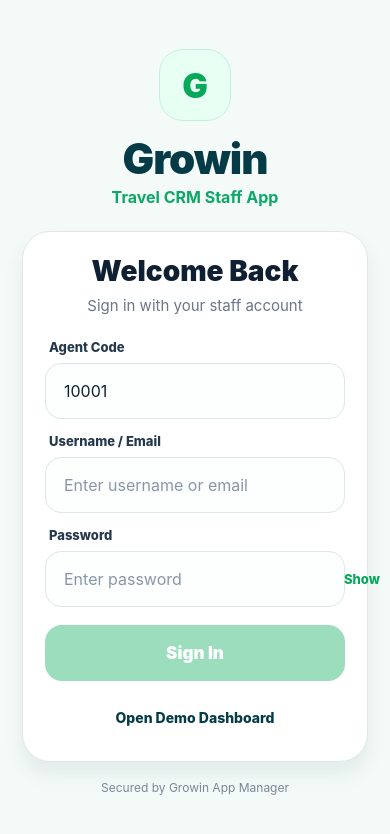
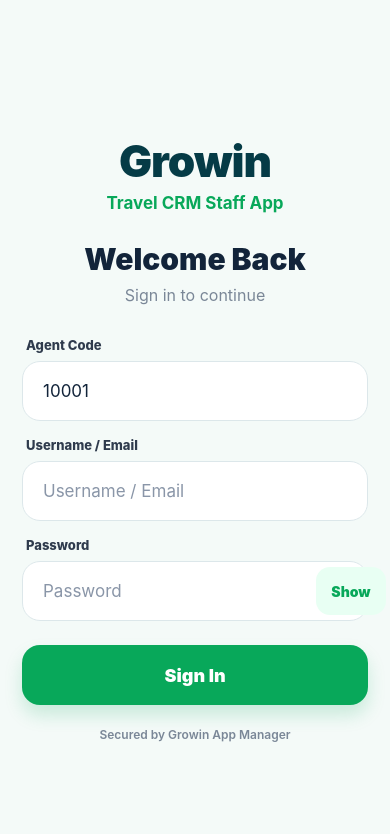
Before and after one commit to imran190/growin-staff-app, a React Native app: screen / in a window 390 px wide. Shown: the top 834 px of the page. Built offline with nearby package versions, Linux system fonts and the light colour scheme.

Commit message:
Add files via upload

```diff
--- a/App.js
+++ b/App.js
@@ -1,7 +1,6 @@
 import React, { useMemo, useState } from 'react';
 import {
   ActivityIndicator,
-  Alert,
   KeyboardAvoidingView,
   Platform,
   Pressable,
@@ -16,12 +15,11 @@
 
 const MANAGER_URL = 'https://crm.travbizz.com/growin_manager/growin_resolve_agent.php';
 
-function normalizeCrmUrl(url) {
-  if (!url) return '';
-  return String(url).trim().replace(/\/+$/, '');
+function cleanCrmUrl(url) {
+  return String(url || '').trim().replace(/\/+$/, '');
 }
 
-async function readJsonResponse(response) {
+async function parseJson(response) {
   const text = await response.text();
   try {
     return JSON.parse(text);
@@ -33,13 +31,15 @@
 async function resolveAgent(agentCode) {
   const url = `${MANAGER_URL}?agent_code=${encodeURIComponent(agentCode)}`;
   const response = await fetch(url, { method: 'GET' });
-  const data = await readJsonResponse(response);
+  const data = await parseJson(response);
 
   if (!response.ok || data.status === false) {
     throw new Error(data.message || 'Agent code not found');
   }
 
-  const apiBaseUrl = data.api_base_url || `${normalizeCrmUrl(data.crm_url)}/growin_app/growin_api.php`;
+  const crmUrl = cleanCrmUrl(data.crm_url);
+  const apiBaseUrl = data.api_base_url || `${crmUrl}/growin_app/growin_api.php`;
+
   if (!apiBaseUrl) {
     throw new Error('CRM API URL not found for this agent code');
   }
@@ -47,21 +47,21 @@
   return {
     agentCode,
     companyName: data.company_name || 'Growin CRM',
-    crmUrl: data.crm_url || '',
+    crmUrl,
     apiBaseUrl,
     loginEndpoint: data.login_endpoint || `${apiBaseUrl}?endpoint=auth.login`,
   };
 }
 
-async function loginToCrm(agentInfo, username, password) {
-  const response = await fetch(agentInfo.loginEndpoint, {
+async function loginToCrm(agent, username, password) {
+  const response = await fetch(agent.loginEndpoint, {
     method: 'POST',
     headers: {
       Accept: 'application/json',
       'Content-Type': 'application/json',
     },
     body: JSON.stringify({
-      agent_code: agentInfo.agentCode,
+      agent_code: agent.agentCode,
       username,
       email: username,
       password,
@@ -70,57 +70,43 @@
     }),
   });
 
-  const data = await readJsonResponse(response);
+  const data = await parseJson(response);
+
   if (!response.ok || data.status === false) {
-    throw new Error(data.message || 'Login failed. Please check username/password.');
+    throw new Error(data.message || 'Login failed. Username/password check karo.');
   }
+
   return data;
 }
 
-function StatCard({ label, value, note }) {
-  return (
-    <View style={styles.statCard}>
-      <Text style={styles.statLabel}>{label}</Text>
-      <Text style={styles.statValue}>{value}</Text>
-      <Text style={styles.statNote}>{note}</Text>
-    </View>
-  );
-}
+function DashboardScreen({ session, onLogout }) {
+  const displayName =
+    session?.user?.name ||
+    session?.name ||
+    session?.user_name ||
+    session?.username ||
+    'Staff User';
 
-function DashboardScreen({ session, onLogout }) {
-  const displayName = session?.user?.name || session?.user_name || session?.username || 'Staff User';
   const companyName = session?.agent?.companyName || session?.company_name || 'Growin CRM';
 
   return (
     <SafeAreaView style={styles.safe}>
       <StatusBar barStyle="dark-content" />
       <ScrollView contentContainerStyle={styles.dashboardWrap}>
-        <View style={styles.topBar}>
+        <View style={styles.dashboardTop}>
           <View>
-            <Text style={styles.smallText}>Welcome</Text>
+            <Text style={styles.mutedText}>Welcome</Text>
             <Text style={styles.dashboardTitle}>{displayName}</Text>
           </View>
-          <Pressable style={styles.logoutBtn} onPress={onLogout}>
+          <Pressable style={styles.logoutButton} onPress={onLogout}>
             <Text style={styles.logoutText}>Logout</Text>
           </Pressable>
         </View>
 
-        <View style={styles.heroCard}>
+        <View style={styles.dashboardHero}>
           <Text style={styles.heroTitle}>Organization Dashboard</Text>
           <Text style={styles.heroText}>{companyName}</Text>
-          <Text style={styles.heroDate}>Today overview</Text>
-        </View>
-
-        <View style={styles.grid}>
-          <StatCard label="Total Queries" value="--" note="CRM API connect next" />
-          <StatCard label="Confirmed" value="--" note="Selected period" />
-          <StatCard label="Payments" value="--" note="Pending / received" />
-          <StatCard label="Follow-ups" value="--" note="Today tasks" />
-        </View>
-
-        <View style={styles.infoCard}>
-          <Text style={styles.infoTitle}>Next Module</Text>
-          <Text style={styles.infoText}>Query list, query detail and staff dashboard cards will be connected screen by screen.</Text>
+          <Text style={styles.heroSub}>Login successful. Dashboard API next step me connect karenge.</Text>
         </View>
       </ScrollView>
     </SafeAreaView>
@@ -133,42 +119,37 @@
   const [password, setPassword] = useState('');
   const [showPassword, setShowPassword] = useState(false);
   const [loading, setLoading] = useState(false);
-  const [errorMessage, setErrorMessage] = useState('');
+  const [message, setMessage] = useState('');
   const [session, setSession] = useState(null);
 
-  const canSubmit = useMemo(() => {
-    return agentCode.trim().length >= 5 && username.trim().length > 0 && password.length > 0 && !loading;
-  }, [agentCode, username, password, loading]);
+  const isFormReady = useMemo(() => {
+    return agentCode.trim().length === 5 && username.trim().length > 0 && password.length > 0;
+  }, [agentCode, username, password]);
 
-  const handleLogin = async () => {
-    if (!canSubmit) {
-      setErrorMessage('Agent code, username aur password required hai.');
+  const handleSignIn = async () => {
+    if (loading) return;
+
+    setMessage('');
+
+    if (!isFormReady) {
+      setMessage('Agent Code 5 digit, Username aur Password required hai.');
       return;
     }
 
     setLoading(true);
-    setErrorMessage('');
+    setMessage('Agent code verify ho raha hai...');
 
     try {
-      const agentInfo = await resolveAgent(agentCode.trim());
-      const loginData = await loginToCrm(agentInfo, username.trim(), password);
-      setSession({ ...loginData, agent: agentInfo, username: username.trim() });
+      const agent = await resolveAgent(agentCode.trim());
+      setMessage('CRM login check ho raha hai...');
+      const loginData = await loginToCrm(agent, username.trim(), password);
+      setMessage('');
+      setSession({ ...loginData, agent, username: username.trim() });
     } catch (error) {
-      setErrorMessage(error.message || 'Unable to login');
+      setMessage(error?.message || 'Login nahi ho paya. CRM API check karo.');
     } finally {
       setLoading(false);
     }
-  };
-
-  const openDemo = () => {
-    setSession({
-      status: true,
-      username: 'Demo Staff',
-      agent: {
-        agentCode: agentCode || '10001',
-        companyName: 'Growin Demo CRM',
-      },
-    });
   };
 
   if (session) {
@@ -181,16 +162,12 @@
       <KeyboardAvoidingView behavior={Platform.OS === 'ios' ? 'padding' : undefined} style={styles.flex}>
         <ScrollView keyboardShouldPersistTaps="handled" contentContainerStyle={styles.loginWrap}>
           <View style={styles.brandBlock}>
-            <View style={styles.brandMark}>
-              <Text style={styles.brandMarkText}>G</Text>
-            </View>
             <Text style={styles.brand}>Growin</Text>
             <Text style={styles.brandSub}>Travel CRM Staff App</Text>
           </View>
 
-          <View style={styles.cardMain}>
           <Text style={styles.title}>Welcome Back</Text>
-            <Text style={styles.subtitle}>Sign in with your staff account</Text>
+          <Text style={styles.subtitle}>Sign in to continue</Text>
 
           <View style={styles.fieldBlock}>
             <Text style={styles.label}>Agent Code</Text>
@@ -202,7 +179,7 @@
               placeholderTextColor="#8A96A8"
               keyboardType="number-pad"
               maxLength={5}
-                returnKeyType="next"
+              editable={!loading}
             />
           </View>
 
@@ -212,48 +189,47 @@
               value={username}
               onChangeText={setUsername}
               style={styles.input}
-                placeholder="Enter username or email"
+              placeholder="Username / Email"
               placeholderTextColor="#8A96A8"
               autoCapitalize="none"
               autoCorrect={false}
-                keyboardType="email-address"
-                returnKeyType="next"
+              editable={!loading}
             />
           </View>
 
           <View style={styles.fieldBlock}>
             <Text style={styles.label}>Password</Text>
-              <View style={styles.passwordRow}>
+            <View style={styles.passwordBox}>
               <TextInput
                 value={password}
                 onChangeText={setPassword}
                 style={styles.passwordInput}
-                  placeholder="Enter password"
+                placeholder="Password"
                 placeholderTextColor="#8A96A8"
                 secureTextEntry={!showPassword}
-                  returnKeyType="done"
-                  onSubmitEditing={handleLogin}
+                editable={!loading}
+                onSubmitEditing={handleSignIn}
               />
-                <Pressable onPress={() => setShowPassword(!showPassword)} style={styles.eyeBtn}>
-                  <Text style={styles.eyeText}>{showPassword ? 'Hide' : 'Show'}</Text>
+              <Pressable
+                onPress={() => setShowPassword((value) => !value)}
+                style={styles.showButton}
+                hitSlop={12}
+              >
+                <Text style={styles.showText}>{showPassword ? 'Hide' : 'Show'}</Text>
               </Pressable>
             </View>
           </View>
 
-            {errorMessage ? <Text style={styles.errorText}>{errorMessage}</Text> : null}
+          {message ? (
+            <Text style={[styles.message, loading && styles.infoMessage]}>{message}</Text>
+          ) : null}
 
           <Pressable
-              style={[styles.button, !canSubmit && styles.buttonDisabled]}
-              onPress={handleLogin}
-              disabled={!canSubmit}
+            onPress={handleSignIn}
+            style={({ pressed }) => [styles.signButton, pressed && styles.signButtonPressed]}
           >
-              {loading ? <ActivityIndicator color="#FFFFFF" /> : <Text style={styles.buttonText}>Sign In</Text>}
+            {loading ? <ActivityIndicator color="#FFFFFF" /> : <Text style={styles.signButtonText}>Sign In</Text>}
           </Pressable>
-
-            <Pressable style={styles.demoBtn} onPress={openDemo}>
-              <Text style={styles.demoText}>Open Demo Dashboard</Text>
-            </Pressable>
-          </View>
 
           <Text style={styles.footerText}>Secured by Growin App Manager</Text>
         </ScrollView>
@@ -270,261 +246,192 @@
   },
   loginWrap: {
     flexGrow: 1,
-    padding: 22,
+    paddingHorizontal: 22,
+    paddingTop: 64,
+    paddingBottom: 32,
     justifyContent: 'center',
   },
   brandBlock: {
     alignItems: 'center',
-    marginBottom: 24,
-  },
-  brandMark: {
-    width: 72,
-    height: 72,
-    borderRadius: 24,
-    backgroundColor: '#E8FFF3',
-    alignItems: 'center',
-    justifyContent: 'center',
-    marginBottom: 12,
-    borderWidth: 1,
-    borderColor: '#BFF3D7',
-  },
-  brandMarkText: {
-    fontSize: 34,
-    fontWeight: '900',
-    color: '#08A85A',
+    marginBottom: 28,
   },
   brand: {
-    fontSize: 42,
+    fontSize: 44,
     fontWeight: '900',
     color: '#053B46',
     letterSpacing: -1,
   },
   brandSub: {
-    fontSize: 16,
-    color: '#0BA866',
-    marginTop: 3,
+    marginTop: 5,
+    color: '#08A85A',
+    fontSize: 17,
     fontWeight: '700',
   },
-  cardMain: {
-    backgroundColor: '#FFFFFF',
-    borderRadius: 28,
-    padding: 22,
-    borderWidth: 1,
-    borderColor: '#DDE7EA',
-    shadowColor: '#053B46',
-    shadowOpacity: 0.08,
-    shadowRadius: 20,
-    shadowOffset: { width: 0, height: 12 },
-    elevation: 3,
-  },
   title: {
-    fontSize: 28,
+    fontSize: 30,
     fontWeight: '900',
-    color: '#102033',
+    color: '#12243A',
     textAlign: 'center',
   },
   subtitle: {
-    fontSize: 15,
-    color: '#6B7688',
+    marginTop: 8,
+    marginBottom: 32,
+    fontSize: 16,
+    color: '#7A8797',
     textAlign: 'center',
-    marginTop: 8,
-    marginBottom: 24,
   },
   fieldBlock: {
-    marginBottom: 14,
+    marginBottom: 16,
   },
   label: {
+    marginBottom: 8,
+    marginLeft: 4,
+    color: '#2F3B4D',
     fontSize: 13,
     fontWeight: '800',
-    color: '#26384E',
-    marginBottom: 8,
-    marginLeft: 4,
   },
   input: {
-    height: 56,
-    borderRadius: 16,
-    backgroundColor: '#FDFEFE',
+    height: 60,
+    borderRadius: 18,
+    paddingHorizontal: 20,
+    backgroundColor: '#FFFFFF',
     borderWidth: 1,
-    borderColor: '#DDE7EA',
-    paddingHorizontal: 18,
-    fontSize: 16,
-    color: '#102033',
+    borderColor: '#DCE7EA',
+    color: '#12243A',
+    fontSize: 17,
   },
-  passwordRow: {
-    height: 56,
-    borderRadius: 16,
-    backgroundColor: '#FDFEFE',
+  passwordBox: {
+    height: 60,
+    borderRadius: 18,
+    paddingLeft: 20,
+    paddingRight: 6,
+    backgroundColor: '#FFFFFF',
     borderWidth: 1,
-    borderColor: '#DDE7EA',
+    borderColor: '#DCE7EA',
     flexDirection: 'row',
     alignItems: 'center',
   },
   passwordInput: {
     flex: 1,
     height: '100%',
-    paddingHorizontal: 18,
-    fontSize: 16,
-    color: '#102033',
+    color: '#12243A',
+    fontSize: 17,
+    paddingRight: 8,
   },
-  eyeBtn: {
-    paddingHorizontal: 14,
-    height: '100%',
+  showButton: {
+    height: 48,
+    minWidth: 70,
+    borderRadius: 14,
     alignItems: 'center',
     justifyContent: 'center',
+    backgroundColor: '#E8FFF3',
   },
-  eyeText: {
+  showText: {
     color: '#08A85A',
-    fontWeight: '800',
-    fontSize: 13,
+    fontSize: 14,
+    fontWeight: '900',
   },
-  errorText: {
+  message: {
     color: '#D92D20',
     backgroundColor: '#FFF2F0',
+    borderWidth: 1,
     borderColor: '#FFD1CB',
-    borderWidth: 1,
+    borderRadius: 14,
     padding: 12,
-    borderRadius: 14,
-    marginBottom: 12,
     fontSize: 13,
     fontWeight: '700',
+    marginTop: 2,
+    marginBottom: 14,
   },
-  button: {
-    height: 56,
-    borderRadius: 17,
+  infoMessage: {
+    color: '#075985',
+    backgroundColor: '#EAF6FF',
+    borderColor: '#BAE6FD',
+  },
+  signButton: {
+    height: 60,
+    borderRadius: 18,
     backgroundColor: '#08A85A',
     alignItems: 'center',
     justifyContent: 'center',
-    marginTop: 4,
+    marginTop: 8,
+    shadowColor: '#08A85A',
+    shadowOpacity: 0.18,
+    shadowRadius: 18,
+    shadowOffset: { width: 0, height: 10 },
+    elevation: 3,
   },
-  buttonDisabled: {
-    backgroundColor: '#9BDDBD',
+  signButtonPressed: {
+    transform: [{ scale: 0.99 }],
+    opacity: 0.88,
   },
-  buttonText: {
+  signButtonText: {
     color: '#FFFFFF',
-    fontSize: 17,
+    fontSize: 18,
     fontWeight: '900',
   },
-  demoBtn: {
-    marginTop: 14,
+  footerText: {
+    marginTop: 22,
+    color: '#7A8797',
+    fontSize: 12,
+    textAlign: 'center',
+    fontWeight: '600',
+  },
+  dashboardWrap: {
+    padding: 22,
+    paddingBottom: 42,
+  },
+  dashboardTop: {
+    flexDirection: 'row',
     alignItems: 'center',
-    justifyContent: 'center',
-    height: 44,
+    justifyContent: 'space-between',
+    marginBottom: 18,
   },
-  demoText: {
-    color: '#053B46',
+  mutedText: {
+    color: '#7A8797',
+    fontSize: 13,
     fontWeight: '800',
   },
-  footerText: {
-    textAlign: 'center',
-    color: '#7A8797',
-    fontSize: 12,
-    marginTop: 18,
+  dashboardTitle: {
+    color: '#12243A',
+    fontSize: 28,
+    fontWeight: '900',
   },
-  dashboardWrap: {
-    padding: 18,
-    paddingBottom: 40,
-  },
-  topBar: {
-    flexDirection: 'row',
-    justifyContent: 'space-between',
-    alignItems: 'center',
-    marginBottom: 16,
-  },
-  smallText: {
-    color: '#6B7688',
-    fontSize: 13,
-    fontWeight: '700',
-  },
-  dashboardTitle: {
-    color: '#102033',
-    fontSize: 26,
-    fontWeight: '900',
-    marginTop: 2,
-  },
-  logoutBtn: {
-    paddingHorizontal: 14,
-    height: 40,
+  logoutButton: {
+    height: 42,
+    paddingHorizontal: 16,
     borderRadius: 14,
     backgroundColor: '#FFFFFF',
     borderWidth: 1,
-    borderColor: '#DDE7EA',
-    alignItems: 'center',
+    borderColor: '#DCE7EA',
     justifyContent: 'center',
   },
   logoutText: {
     color: '#053B46',
+    fontSize: 14,
     fontWeight: '900',
   },
-  heroCard: {
+  dashboardHero: {
+    backgroundColor: '#053B46',
     borderRadius: 24,
-    padding: 20,
-    backgroundColor: '#053B46',
-    marginBottom: 14,
+    padding: 22,
   },
   heroTitle: {
     color: '#FFFFFF',
-    fontSize: 22,
+    fontSize: 23,
     fontWeight: '900',
   },
   heroText: {
     color: '#BFF3D7',
-    fontSize: 15,
-    marginTop: 6,
-    fontWeight: '700',
-  },
-  heroDate: {
-    color: '#FFFFFF',
-    opacity: 0.8,
-    marginTop: 14,
-    fontSize: 13,
-  },
-  grid: {
-    flexDirection: 'row',
-    flexWrap: 'wrap',
-    gap: 12,
-  },
-  statCard: {
-    width: '48%',
-    backgroundColor: '#FFFFFF',
-    borderRadius: 20,
-    padding: 16,
-    borderWidth: 1,
-    borderColor: '#DDE7EA',
-  },
-  statLabel: {
-    color: '#667085',
-    fontSize: 12,
+    fontSize: 16,
     fontWeight: '800',
-  },
-  statValue: {
-    color: '#102033',
-    fontSize: 28,
-    fontWeight: '900',
     marginTop: 8,
   },
-  statNote: {
-    color: '#08A85A',
-    fontSize: 12,
-    marginTop: 4,
-    fontWeight: '700',
-  },
-  infoCard: {
-    marginTop: 14,
-    padding: 18,
-    borderRadius: 20,
-    backgroundColor: '#FFFFFF',
-    borderWidth: 1,
-    borderColor: '#DDE7EA',
-  },
-  infoTitle: {
-    color: '#102033',
-    fontSize: 18,
-    fontWeight: '900',
-  },
-  infoText: {
-    color: '#6B7688',
+  heroSub: {
+    color: '#FFFFFF',
+    opacity: 0.82,
     fontSize: 14,
     lineHeight: 20,
-    marginTop: 8,
+    marginTop: 16,
   },
 });
```
Lines whose indentation alone changed are shown as unchanged.
